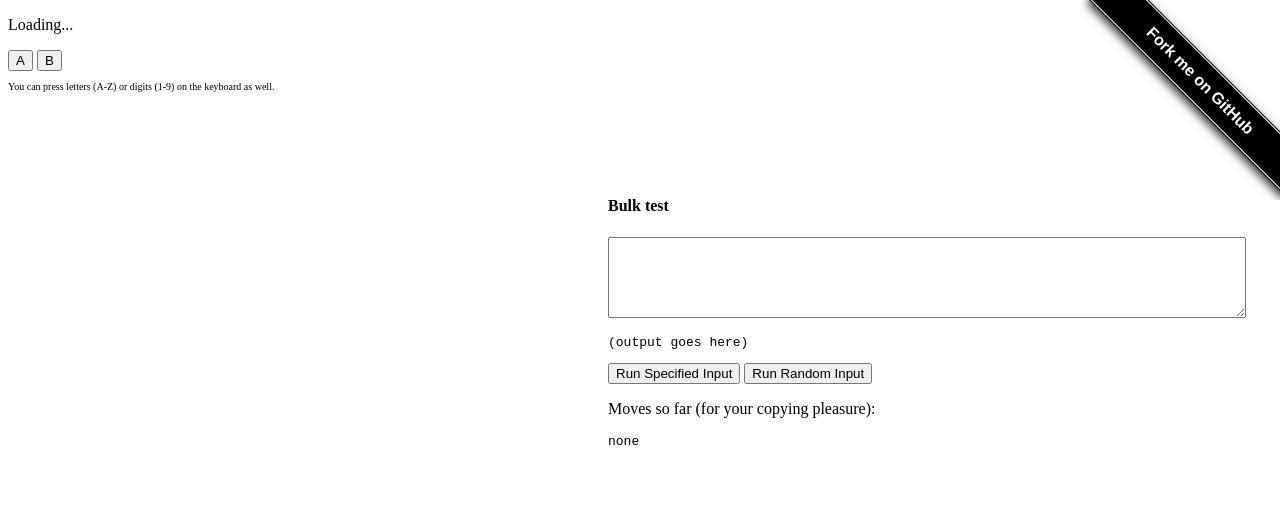
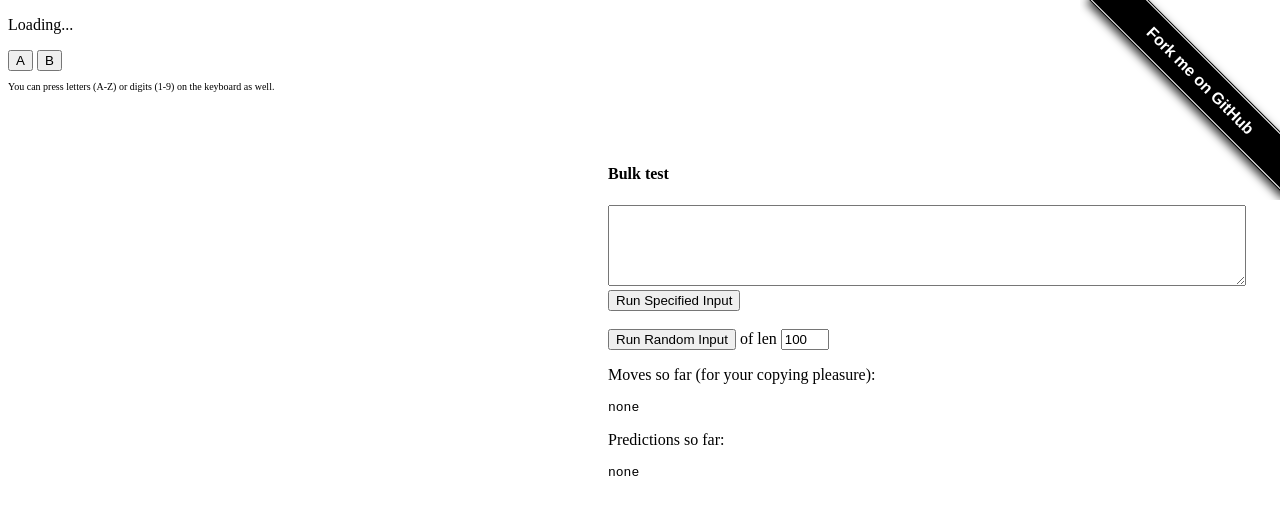
Before and after one commit to andreyvit/shannon-web, a plain HTML site: page index.html in a window 1280 px wide. Drawn offline with Linux system fonts and the light colour scheme; a script that the page names is missing.

Commit message:
Show all moves and predictions, always

```diff
--- a/index.html
+++ b/index.html
@@ -8,16 +8,24 @@
     <!-- http://codepo8.github.io/css-fork-on-github-ribbon/ -->
     <style>#forkongithub a{background:#000;color:#fff;text-decoration:none;font-family:arial, sans-serif;text-align:center;font-weight:bold;padding:5px 40px;font-size:1rem;line-height:2rem;position:relative;transition:0.5s;}#forkongithub a:hover{background:#060;color:#fff;}#forkongithub a::before,#forkongithub a::after{content:"";width:100%;display:block;position:absolute;top:1px;left:0;height:1px;background:#fff;}#forkongithub a::after{bottom:1px;top:auto;}@media screen and (min-width:600px){#forkongithub{position:absolute;display:block;top:0;right:0;width:200px;overflow:hidden;height:200px;}#forkongithub a{width:200px;position:absolute;top:60px;right:-60px;transform:rotate(45deg);-webkit-transform:rotate(45deg);box-shadow:4px 4px 10px rgba(0,0,0,0.8);}}</style><span id="forkongithub"><a href="https://github.com/andreyvit/shannon-web">Fork me on GitHub</a></span>
 
-    <section id="bulk" style="float: right; width: 50%; margin: 10em 2em 0 2em">
+    <section id="bulk" style="float: right; width: 50%; margin: 8em 2em 0 2em">
         <h4>Bulk test</h4>
         <div>
             <textarea id="bulk-input" rows="5" style="width: 100%"></textarea>
         </div>
-        <pre id="bulk-output" style="word-wrap: break-word">(output goes here)</pre>
-        <div><button id="bulk-run">Run Specified Input</button> <button id="bulk-random">Run Random Input</button></div>
+        <div>
+            <button id="bulk-specified">Run Specified Input</button>
+        </div>
+        <br>
+        <div>
+            <button id="bulk-random">Run Random Input</button> of len <input id="bulk-len" value="100" style="width: 3em">
+        </div>
 
         <p>Moves so far (for your copying pleasure):</p>
         <pre id="moves" style="word-wrap: break-word">none</pre>
+
+        <p>Predictions so far:</p>
+        <pre id="predictions" style="word-wrap: break-word">none</pre>
     </section>
 
     <p id="message">Loading...</p>
```
Also changed, not shown: 1 other file.
